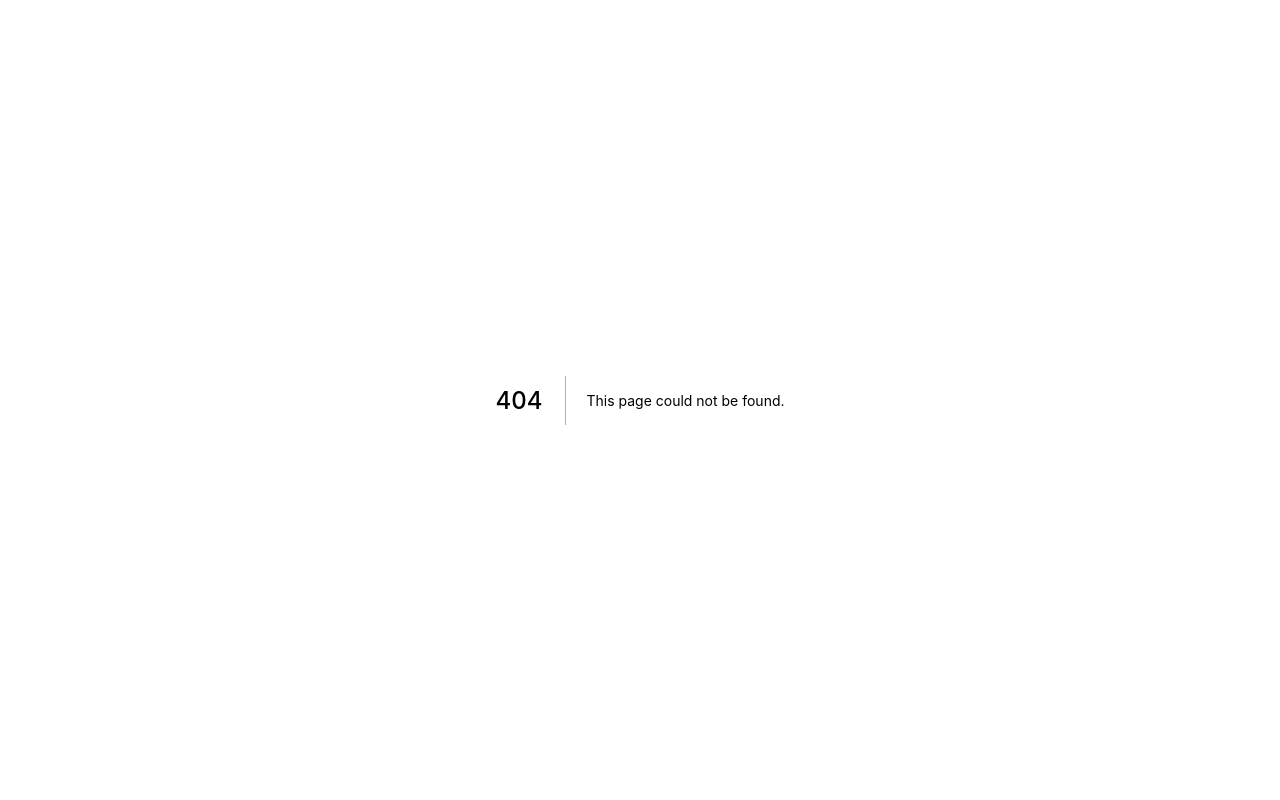
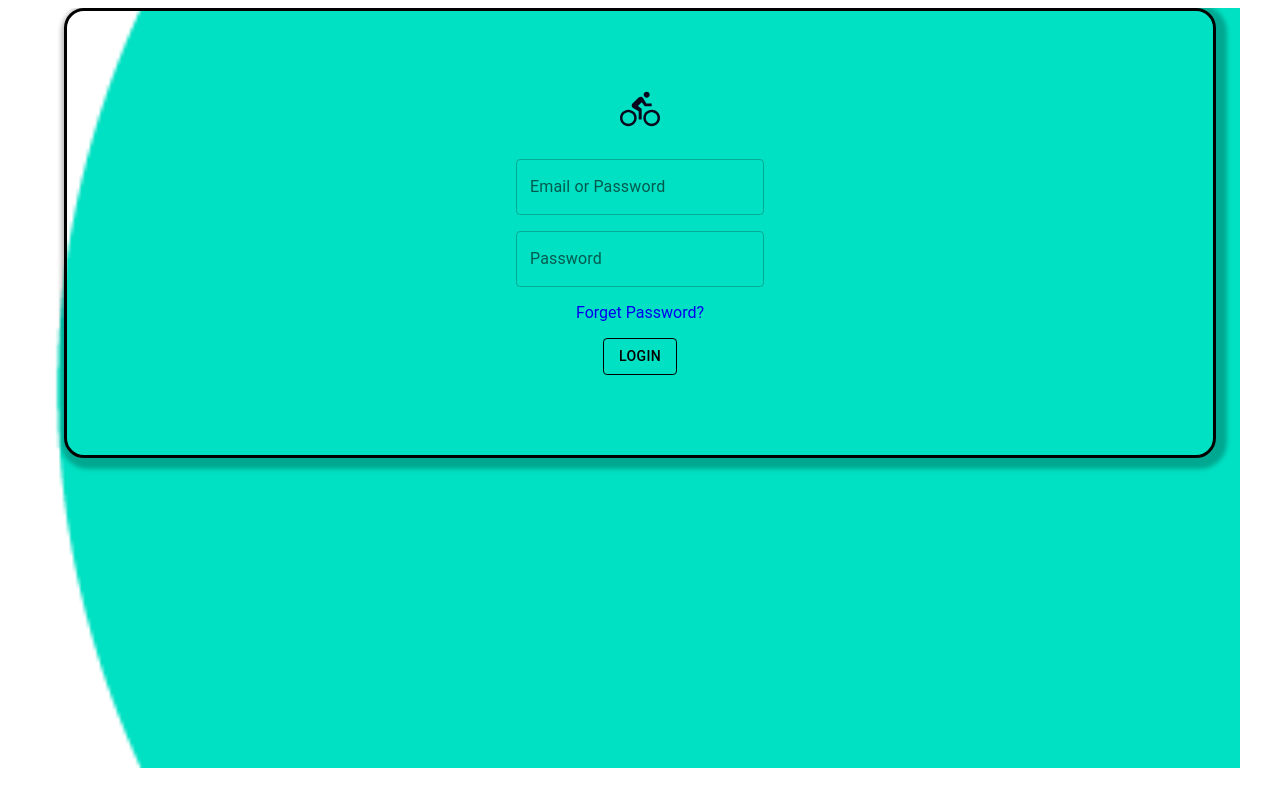
Before and after one commit to zakumi38/Millionaire-Project, a Next.js app in the folder delivery-rider-app/: page /login in a window 1280 px wide. Before the commit this address had no page. Built offline with nearby package versions, Linux system fonts and the light colour scheme.

Commit message:
Added: Login

```diff
--- /dev/null
+++ b/delivery-rider-app/pages/login/index.tsx
@@ -0,0 +1,39 @@
+import type { NextPage } from "next"
+import { Box, Button, Container, TextField } from "@mui/material"
+import Image from "next/image"
+import loginStyles from "./login.module.scss"
+import Link from "next/link"
+
+const Index: NextPage = () => {
+    return (
+        <Container maxWidth="lg" className={loginStyles.container}>
+            <Box className={loginStyles.box}>
+                <Image
+                    src="/images/login/logo.svg"
+                    width="40"
+                    height="100%"
+                    alt="logo"
+                    className={loginStyles.logo}
+                />
+                <TextField
+                    label="Email or Password"
+                    variant="outlined"
+                    className={loginStyles.input}
+                />
+                <TextField
+                    label="Password"
+                    variant="outlined"
+                    type="password"
+                    className={loginStyles.input}
+                />
+                <Link href="/forgetPassword">
+                    <a>Forget Password?</a>
+                </Link>
+                <Button variant="outlined" className={loginStyles.login}>
+                    Login
+                </Button>
+            </Box>
+        </Container>
+    )
+}
+export default Index
--- /dev/null
+++ b/delivery-rider-app/pages/login/login.module.scss
@@ -0,0 +1,50 @@
+
+.mb-sm {
+  margin-bottom: 1rem;
+}
+
+.container {
+  display: flex;
+  flex-direction: column;
+  justify-content: center;
+  align-items: center;
+  height: 95vh;
+  overflow: hidden;
+  background-image: url("/images/login/background.png");
+  background-repeat: no-repeat;
+  background-position: left;
+  background-size: cover;
+
+  .box {
+    display: flex;
+    flex-direction: column;
+    justify-content: center;
+    align-items: center;
+    border-radius: 20px;
+    border: 3px solid #000;
+    padding: 3rem 1rem 5rem;
+    width: 100%;
+    box-shadow: 4px 4px 4px 7px rgba(0, 0, 0, 0.25);
+
+    .logo {
+      @extend .mb-sm
+    }
+
+    .input {
+      @extend .mb-sm;
+      background: transparent;
+      font-weight: bold;
+    }
+
+    a {
+      @extend .mb-sm;
+      text-decoration: none;
+      font-family: "Roboto", "Helvetica", sans-serif;
+    }
+
+    .login {
+      border: 1px solid #000000;
+      color: #000;
+    }
+  }
+}
```
Also changed, not shown: delivery-rider-app/public/images/login/background.png (added), delivery-rider-app/public/images/login/logo.svg (added).
